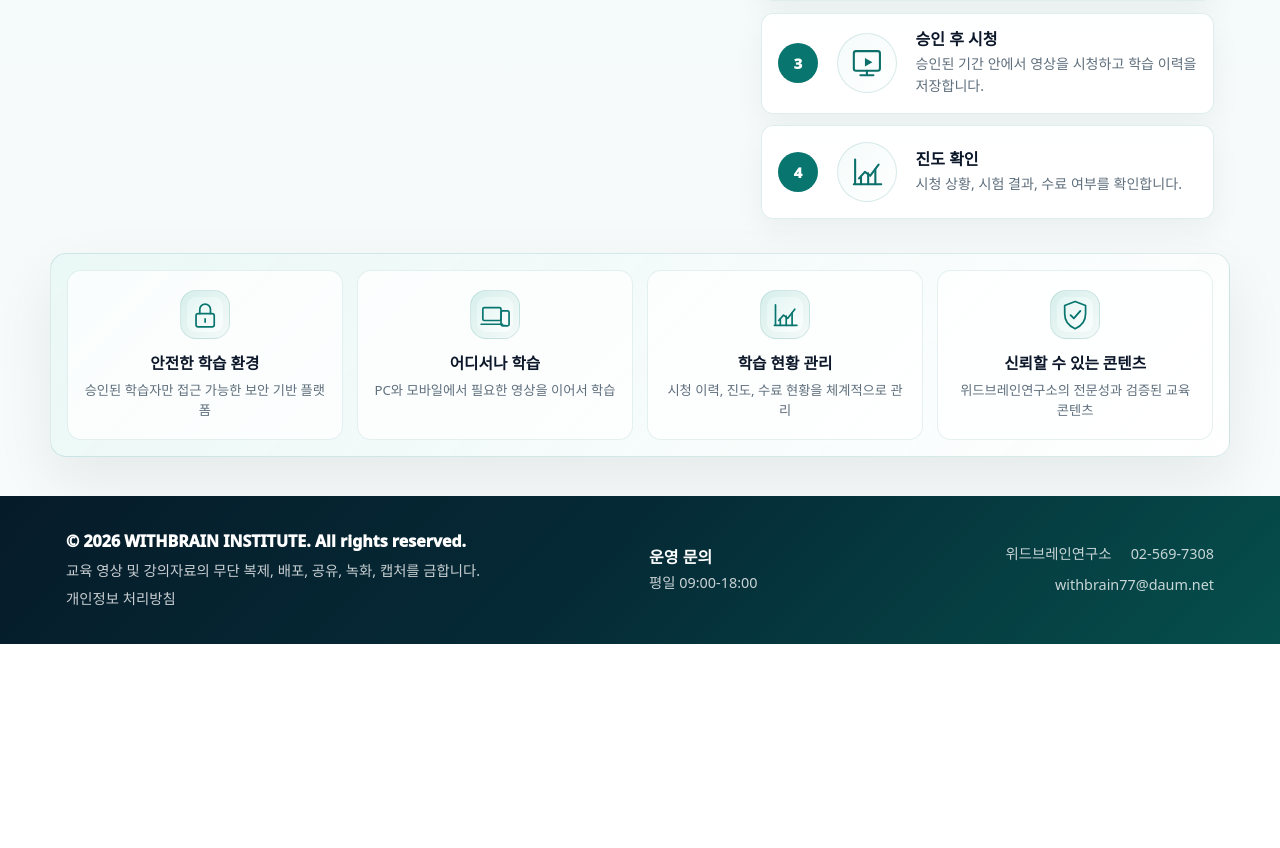
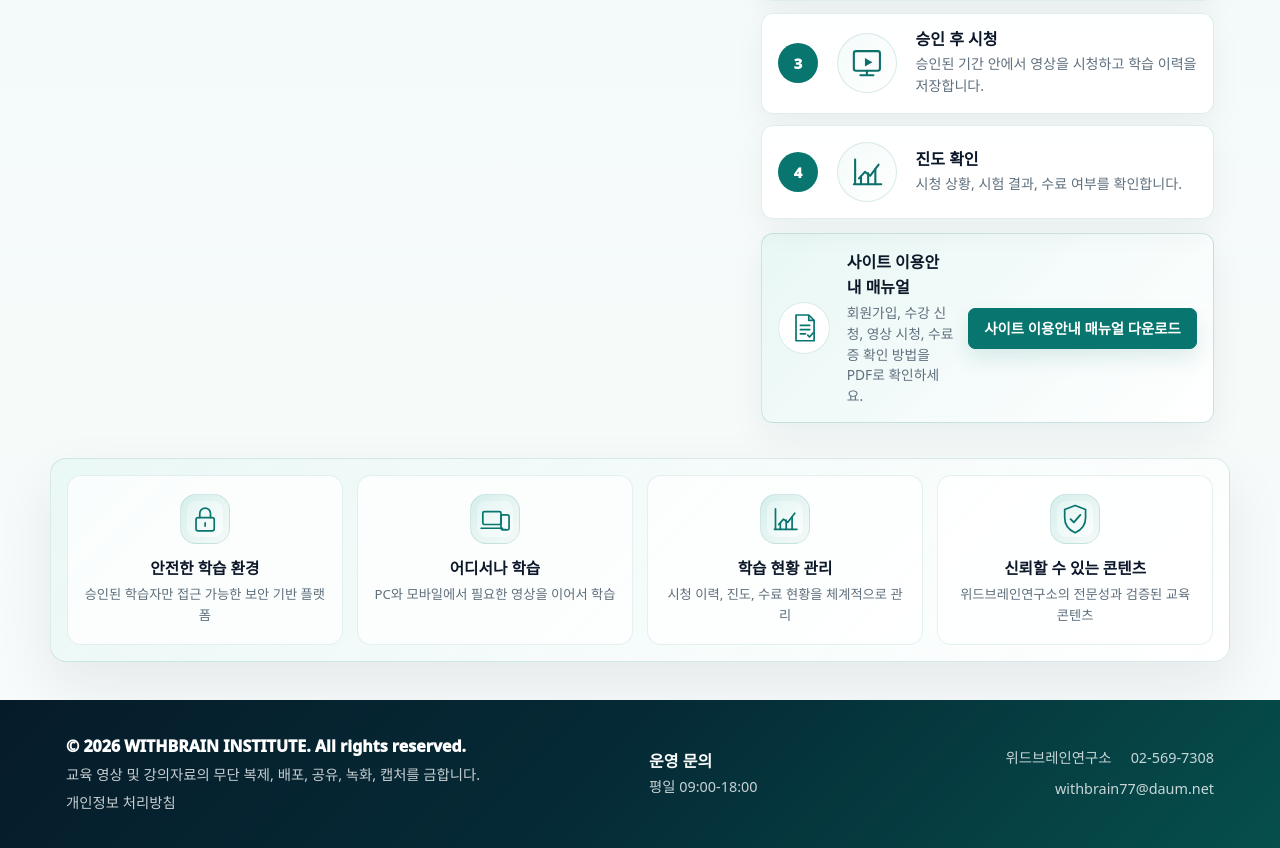
Before and after one commit to withbrain77/onedu-lms, a Django app: page / in a window 1280 px wide. Shown: the part 1245-2093 px from the top of the page. Before the commit the page ends 1889 px from the top, so only its background shows below. Run offline with Django 4.2, Linux system fonts and the light colour scheme; data that the repository does not hold is empty; parts of the project's set-up code (start-up, migrations or seed data) failed here and were passed over.

Commit message:
Add student manual download to home page

```diff
--- a/core/tests.py
+++ b/core/tests.py
@@ -40,6 +40,8 @@ class HomePageTests(TestCase):
         self.assertContains(response, 'archive-console')
         self.assertContains(response, 'portal-category-card')
         self.assertContains(response, '학습 이용 안내')
+        self.assertContains(response, '사이트 이용안내 매뉴얼 다운로드')
+        self.assertContains(response, 'docs/onedu-student-user-manual.pdf')
         self.assertContains(response, 'WITHBRAIN')
         self.assertContains(response, 'IM 마스터스 세미나 2026')
         self.assertContains(response, '&copy; 2026 WITHBRAIN INSTITUTE. All rights reserved.')
--- a/static/css/app.css
+++ b/static/css/app.css
@@ -2872,6 +2872,60 @@ body {
   margin: 0;
 }
 
+.portal-manual-card {
+  align-items: center;
+  background:
+    linear-gradient(135deg, rgba(232, 247, 245, 0.98), rgba(255, 255, 255, 0.96));
+  border: 1px solid rgba(8, 117, 111, 0.18);
+  border-radius: 12px;
+  box-shadow: 0 14px 34px rgba(6, 27, 42, 0.06);
+  display: grid;
+  gap: 0.9rem;
+  grid-template-columns: 3.4rem minmax(0, 1fr) auto;
+  margin-top: 0.9rem;
+  padding: 1rem;
+}
+
+.portal-manual-icon {
+  align-items: center;
+  background: #fff;
+  border: 1px solid rgba(8, 117, 111, 0.14);
+  border-radius: 999px;
+  color: var(--onedu-primary);
+  display: inline-flex;
+  height: 3.25rem;
+  justify-content: center;
+  width: 3.25rem;
+}
+
+.portal-manual-icon .portal-svg-icon {
+  height: 68%;
+  width: 68%;
+}
+
+.portal-manual-copy {
+  min-width: 0;
+}
+
+.portal-manual-copy strong {
+  color: var(--onedu-ink);
+  display: block;
+  font-size: 1rem;
+  font-weight: 900;
+  margin-bottom: 0.2rem;
+}
+
+.portal-manual-copy p {
+  color: var(--onedu-muted);
+  font-size: 0.86rem;
+  line-height: 1.5;
+  margin: 0;
+}
+
+.portal-manual-card .btn {
+  white-space: nowrap;
+}
+
 .portal-benefit-strip {
   background:
     linear-gradient(135deg, rgba(232, 247, 245, 0.9), rgba(255, 255, 255, 0.96));
@@ -3104,6 +3158,20 @@ body {
 
   .portal-timeline li > div {
     grid-column: 1 / -1;
+  }
+
+  .portal-manual-card {
+    grid-template-columns: 3rem minmax(0, 1fr);
+  }
+
+  .portal-manual-card .btn {
+    grid-column: 1 / -1;
+    width: 100%;
+  }
+
+  .portal-manual-icon {
+    height: 3rem;
+    width: 3rem;
   }
 }
 
--- a/templates/core/home.html
+++ b/templates/core/home.html
@@ -215,6 +215,22 @@
           </div>
         </li>
       </ol>
+      <div class="portal-manual-card" aria-label="사이트 이용안내 매뉴얼">
+        <span class="portal-manual-icon" aria-hidden="true">
+          <svg class="portal-svg-icon" focusable="false"><use href="{% static 'img/home-icons.svg' %}#icon-certificate"></use></svg>
+        </span>
+        <div class="portal-manual-copy">
+          <strong>사이트 이용안내 매뉴얼</strong>
+          <p>회원가입, 수강 신청, 영상 시청, 수료증 확인 방법을 PDF로 확인하세요.</p>
+        </div>
+        <a
+          class="btn btn-primary btn-sm"
+          href="{% static 'docs/onedu-student-user-manual.pdf' %}"
+          download="ONEDU_LMS_수강생_이용_매뉴얼.pdf"
+        >
+          사이트 이용안내 매뉴얼 다운로드
+        </a>
+      </div>
     </div>
   </section>
 
```
Also changed, not shown: 1 other file.
